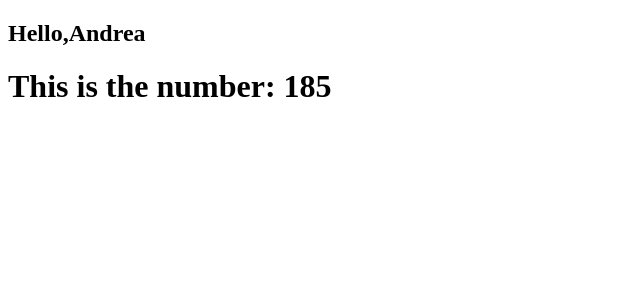
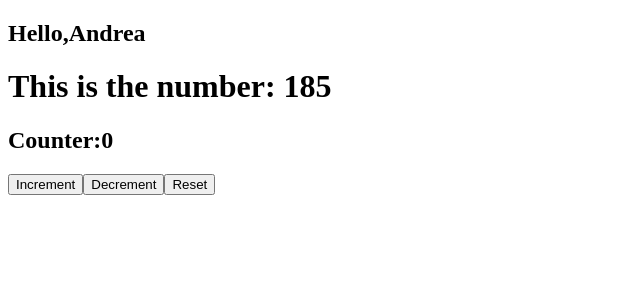
Before and after one commit to MuciFrancesco/react-exercises, a React (Create React App) app: page / in a window 1280 px wide. Shown: the top 300 px of the page, without its empty margins (0-640 px from the left). Built offline with nearby package versions, Linux system fonts and the light colour scheme.

Commit message:
useState-01

```diff
--- a/src/App.js
+++ b/src/App.js
@@ -1,6 +1,7 @@
 import React from "react";
 import Welcome from "./Welcome";
 import Sum from "./Sum";
+import Counter from "./Counter";
 
 const arrayOfNumber = [1, 2, 4, 6, 8, 10, 22, 55, 77];
 const summOfNumber = arrayOfNumber.reduce((acc, el) => acc + el, 0);
@@ -10,6 +11,7 @@ function App() {
     <div className='App'>
       <Welcome name='Andrea' />
       <Sum summOfNumber={summOfNumber} />
+      <Counter />
     </div>
   );
 }
--- /dev/null
+++ b/src/Counter.js
@@ -0,0 +1,32 @@
+import React, { useState, useEffect, useCallback } from "react";
+
+function Counter() {
+  const [counter, setCounter] = useState(0);
+
+  useEffect(() => {
+    console.log(`the counter is now${counter}`);
+  }, [counter]);
+
+  const counterIncrement = useCallback(() => {
+    setCounter(counter + 1);
+  }, [counter]);
+
+  const counterDecrement = useCallback(() => {
+    setCounter(counter - 1);
+  }, [counter]);
+
+  const counterReset = () => {
+    setCounter(0);
+  };
+
+  return (
+    <div>
+      <h2>Counter:{counter}</h2>
+      <button onClick={counterIncrement}>Increment</button>
+      <button onClick={counterDecrement}>Decrement</button>
+      <button onClick={counterReset}>Reset</button>
+    </div>
+  );
+}
+
+export default Counter;
```
